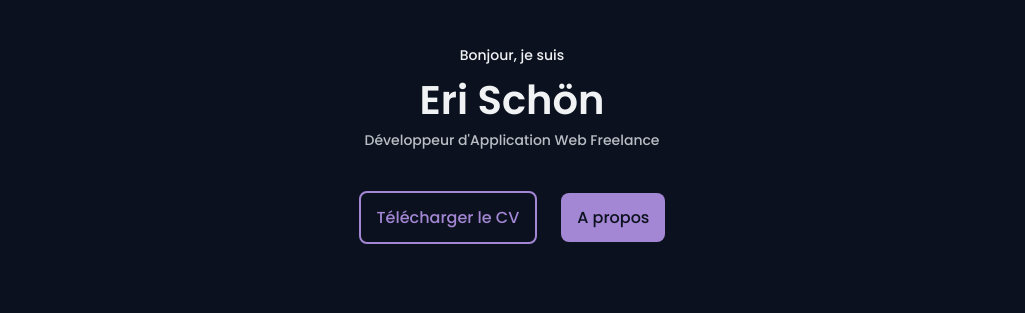
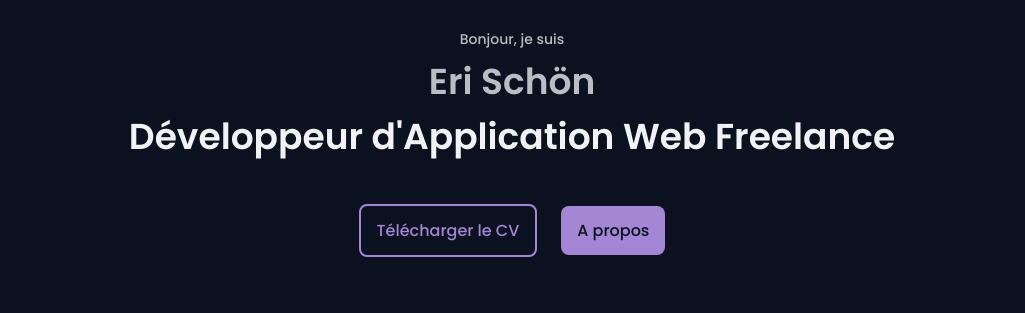
Before and after one commit to erischon/erischon-portfolio, a Gatsby site: page / in a window 1280 px wide. Shown: the part 75-388 px from the top of the page, without its empty margins (128-1153 px from the left). Built offline with nearby package versions, Linux system fonts and the light colour scheme; Gatsby itself is replaced by a stand-in of ours.

Commit message:
Update main.css

```diff
--- a/src/assets/css/main.css
+++ b/src/assets/css/main.css
@@ -156,7 +156,7 @@ body.light-theme {
 }
 
 .light-theme .home__social--link,
-.light-theme .home__scroll, {
+.light-theme .home__scroll {
   color: var(--title-color);
 }
 
@@ -323,32 +323,31 @@ body.light-theme {
 .home__container {
   position: relative;
   row-gap: 4.5rem;
-  padding-top: 2rem;
+  padding-top: 1rem;
 }
 
 .home__data {
   text-align: center;
 }
 
-.home__greeting,
-.home__education {
+.home__greeting {
+  display: block;
   font-size: var(--small-font-size);
   font-weight: var(--font-medium);
-}
-
-.home__greeting {
-  display: block;
-  color: var(--title-color);
+  color: var(--text-color);
   margin-bottom: .25rem;
 }
 
 .home__education {
-  color: var(--text-color);
+  color: var(--title-color);
   margin-bottom: 2.5rem;
+  font-size: var(--h1-font-size);
+  font-weight: var(--font-semibold);
 }
 
 .home__name {
-  font-size: var(--biggest-font-size);
+  font-size: var(--h1-font-size);
+  color: var(--text-color);
 }
 
 .home__img {
```
